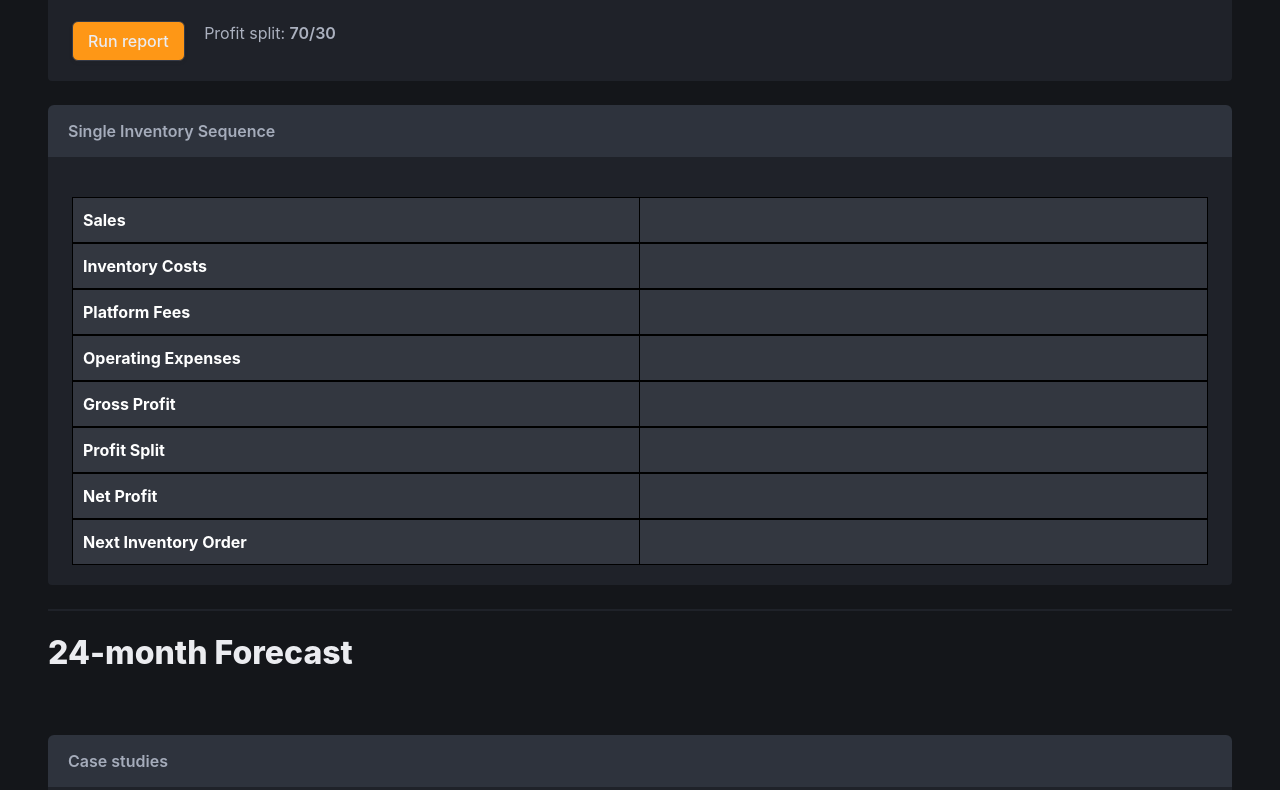
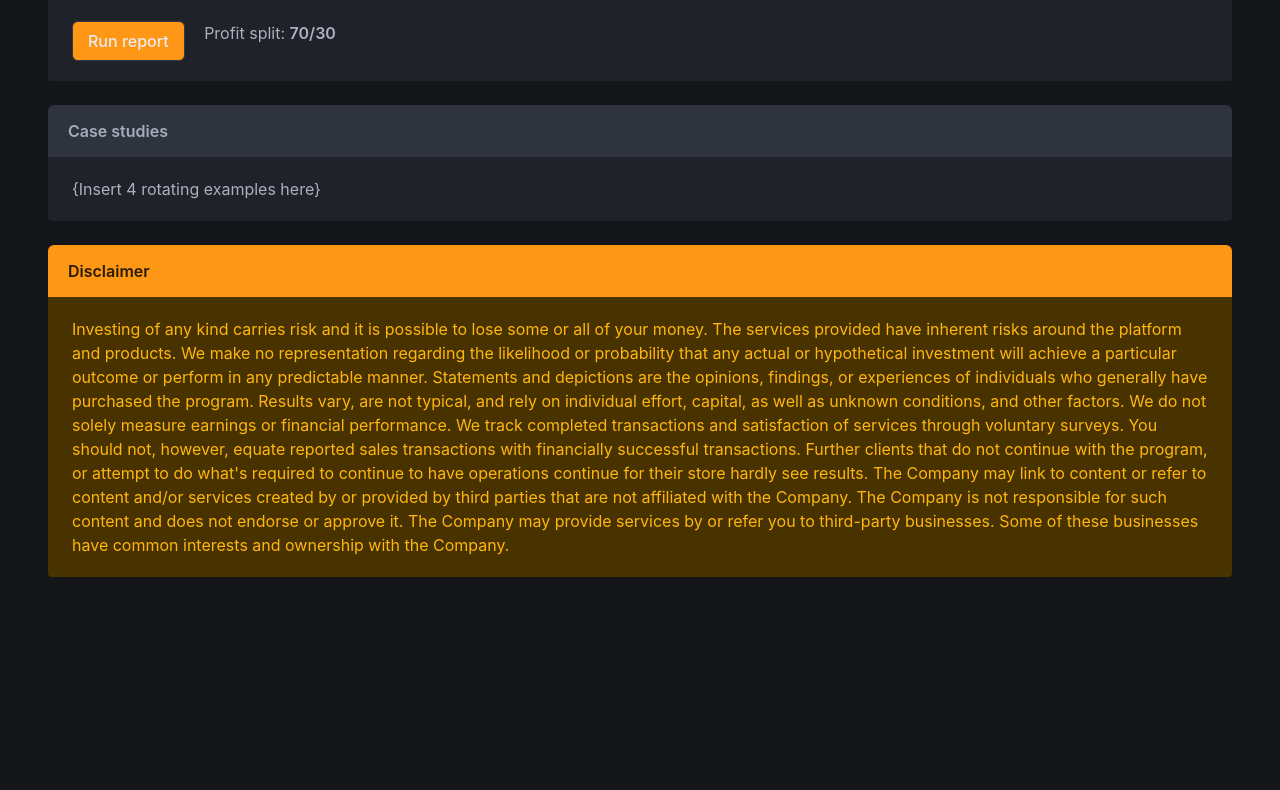
Before and after one commit to Austinhs/arc-cashflow-calc, a plain HTML site: page index.html in a window 1280 px wide. Shown: the part 379-1169 px from the top of the page. After the commit the page ends 1004 px from the top, so only its background shows below. Drawn offline with nearby package versions, Linux system fonts and the light colour scheme.

Commit message:
remove always active report-results

```diff
--- a/index.html
+++ b/index.html
@@ -97,7 +97,7 @@
                 </div>
             </article>
 
-            <div class="report-results active">
+            <div class="report-results">
                 <article class="message">
                     <div class="message-header">Single Inventory Sequence</div>
                     <div class="message-body">
```
